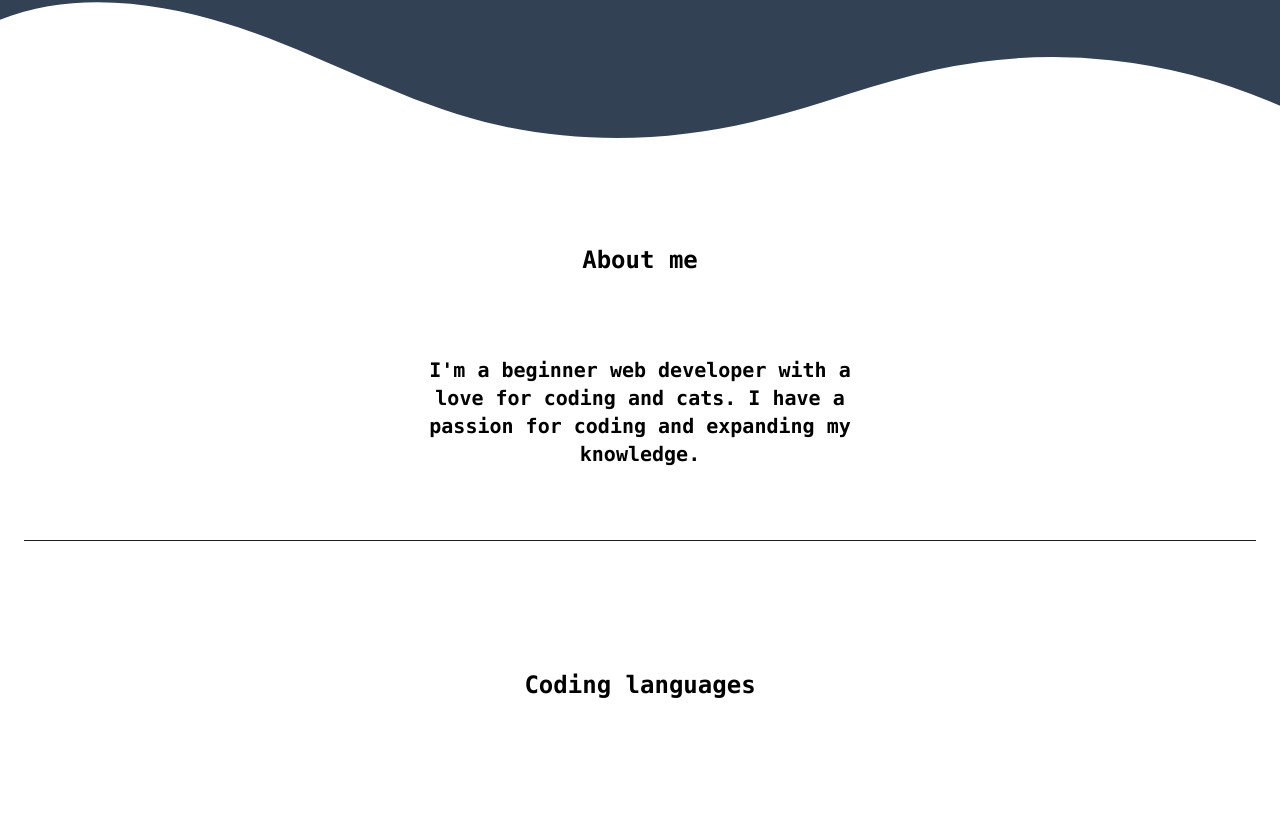
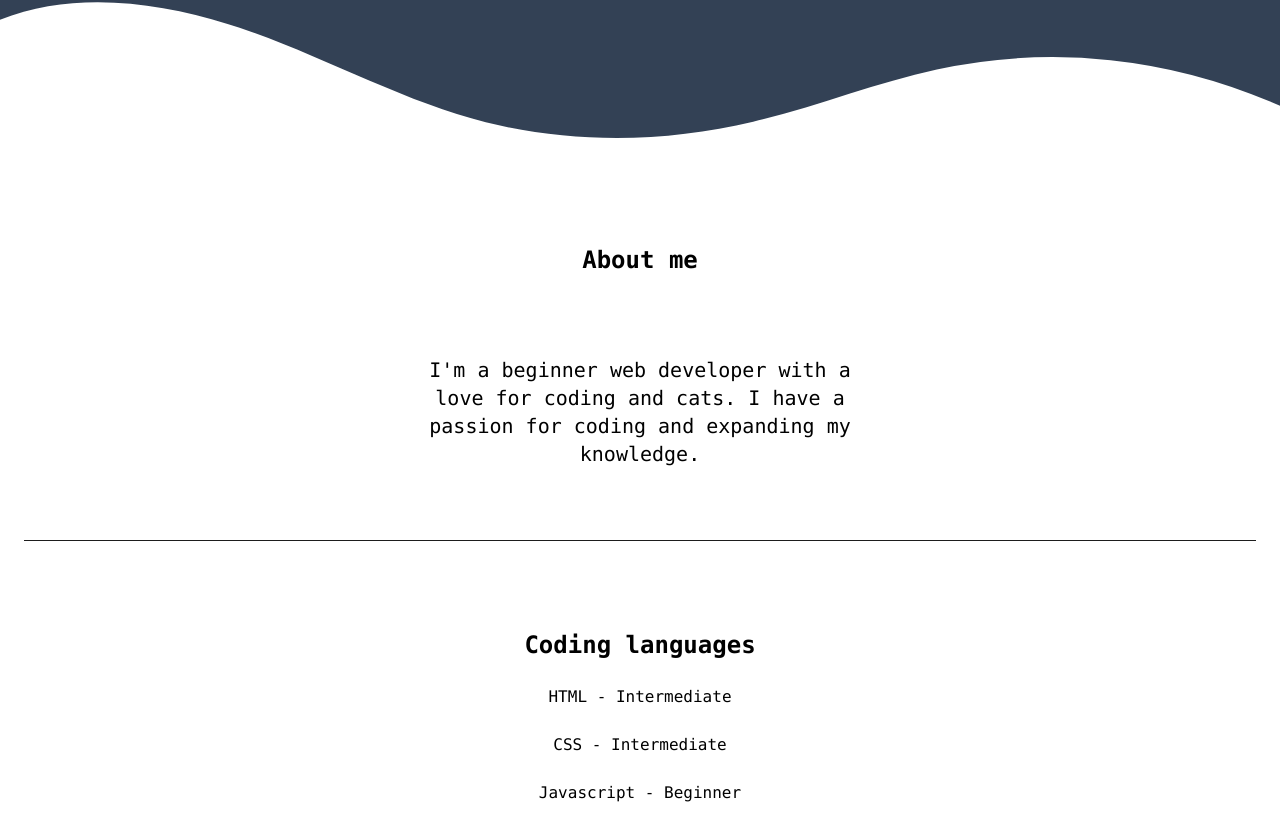
Before and after one commit to fuxjj/portfolio-site, a plain HTML site: page index.html in a window 1280 px wide. Shown: the part 732-1561 px from the top of the page. Before the commit the page ends 1457 px from the top, so only its background shows below. Drawn offline with nearby package versions, Linux system fonts and the light colour scheme.

Commit message:
coding languages section

```diff
--- a/index.html
+++ b/index.html
@@ -49,11 +49,17 @@
             <div class="bg-white-950">
                 <div class="text-center p-6">
                     <h1 class="text-dark font-mono font-bold text-2xl pt-20">About me</h1>
-                    <p class="text-dark font-mono font-bold text-xl pt-20 px-96 mb-6">I'm a beginner web developer with a love for coding and cats. I have a passion for coding and expanding my knowledge.</p>
+                    <p class="text-dark font-mono text-xl pt-20 px-96 mb-6">I'm a beginner web developer with a love for coding and cats. I have a passion for coding and expanding my knowledge.</p>
                 </div>
                 <hr class="line m-6">
                 <div class="text-center p-6">
-                    <h1 class="text-dark font-mono font-bold text-2xl pt-20">Coding languages</h1>
+                    <h1 class="text-dark font-mono font-bold text-2xl pt-10">Coding languages</h1>
+                    <!-- <p class="text-dark font-mono text-xl pt-10">Javascript, HTML, CSS..</p> -->
+                    <ul>
+                        <li class="text-dark font-mono text-l pt-6">HTML - Intermediate</li>
+                        <li class="text-dark font-mono text-l pt-6">CSS - Intermediate</li>
+                        <li class="text-dark font-mono text-l pt-6">Javascript - Beginner</li>
+                    </ul>
                 </div>
             </div>
         </section>
```
